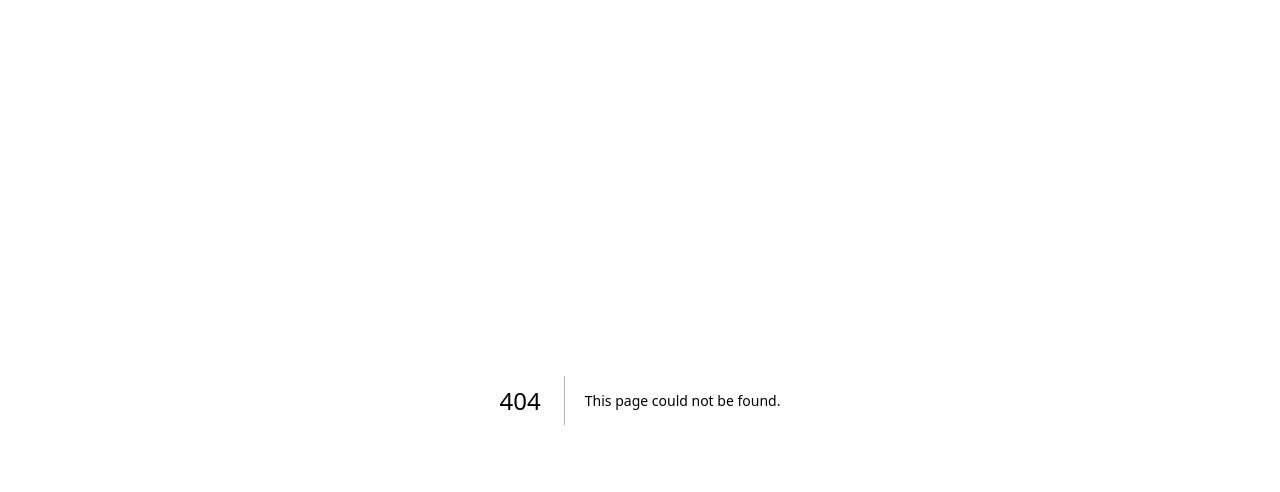
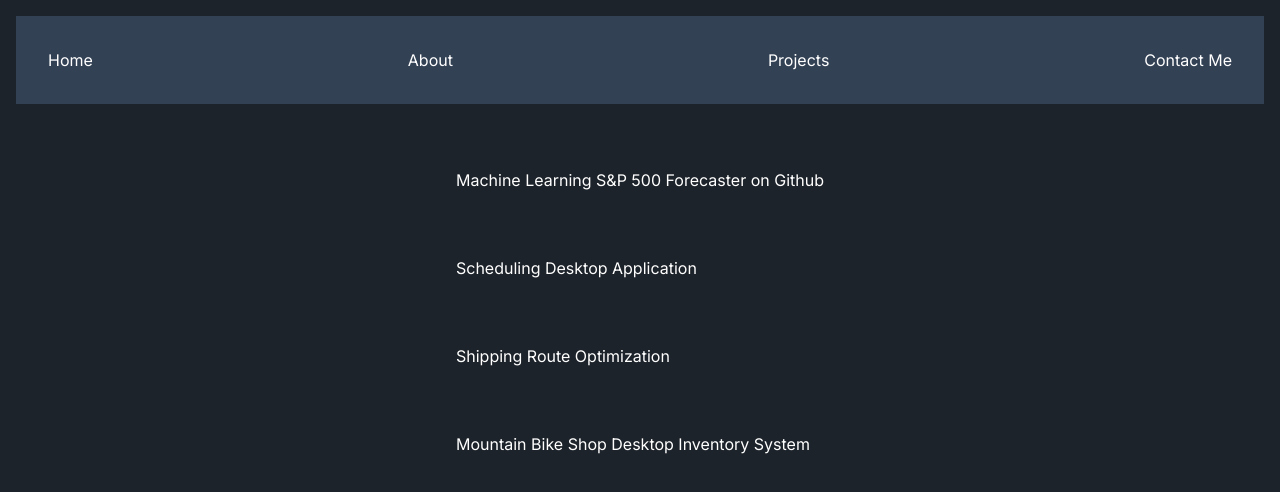
Before and after one commit to rsrusson/Portfolio-Website, a Next.js app: page /projects in a window 1280 px wide. Before the commit this address had no page. Shown: the top 492 px of the page. Built offline with nearby package versions, Linux system fonts and the light colour scheme.

Commit message:
Initial Commit

```diff
--- /dev/null
+++ b/app/NavigationBar.tsx
@@ -0,0 +1,24 @@
+import React from "react";
+import Link from "next/link";
+
+const NavigationBar = () => {
+  return (
+    <nav className="bg-slate-700 p-8">
+      <div className="flex justify-between">
+        <div className="text-white hover:text-red-500">
+          <Link href="/">Home</Link>
+        </div>
+        <div className="text-white hover:text-red-500">
+          <Link href="/about">About</Link>
+        </div>
+        <div className="text-white hover:text-red-500">
+          <Link href="/projects">Projects</Link>
+        </div>
+        <div className="text-white hover:text-red-500">
+          <Link href="/contact">Contact Me</Link>
+        </div>
+      </div>
+    </nav>
+  );
+};
+export default NavigationBar;
--- a/app/globals.css
+++ b/app/globals.css
@@ -17,11 +17,6 @@
 }
 
 body {
-  color: rgb(var(--foreground-rgb));
-  background: linear-gradient(
-      to bottom,
-      transparent,
-      rgb(var(--background-end-rgb))
-    )
-    rgb(var(--background-start-rgb));
+  color: white;
+  padding: 1rem;
 }
--- a/app/layout.tsx
+++ b/app/layout.tsx
@@ -1,22 +1,26 @@
-import './globals.css'
-import type { Metadata } from 'next'
-import { Inter } from 'next/font/google'
+import "./globals.css";
+import type { Metadata } from "next";
+import { Inter } from "next/font/google";
+import NavigationBar from "./NavigationBar";
 
-const inter = Inter({ subsets: ['latin'] })
+const inter = Inter({ subsets: ["latin"] });
 
 export const metadata: Metadata = {
-  title: 'Create Next App',
-  description: 'Generated by create next app',
-}
+  title: "Create Next App",
+  description: "Generated by create next app",
+};
 
 export default function RootLayout({
   children,
 }: {
-  children: React.ReactNode
+  children: React.ReactNode;
 }) {
   return (
-    <html lang="en">
-      <body className={inter.className}>{children}</body>
+    <html lang="en" data-theme="dark">
+      <body className={inter.className}>
+        <NavigationBar />
+        <main>{children}</main>
+      </body>
     </html>
-  )
+  );
 }
--- a/app/page.tsx
+++ b/app/page.tsx
@@ -1,113 +1,6 @@
-import Image from 'next/image'
+import Image from "next/image";
+import NavigationBar from "./NavigationBar";
 
-export default function Home() {
-  return (
-    <main className="flex min-h-screen flex-col items-center justify-between p-24">
-      <div className="z-10 max-w-5xl w-full items-center justify-between font-mono text-sm lg:flex">
-        <p className="fixed left-0 top-0 flex w-full justify-center border-b border-gray-300 bg-gradient-to-b from-zinc-200 pb-6 pt-8 backdrop-blur-2xl dark:border-neutral-800 dark:bg-zinc-800/30 dark:from-inherit lg:static lg:w-auto  lg:rounded-xl lg:border lg:bg-gray-200 lg:p-4 lg:dark:bg-zinc-800/30">
-          Get started by editing&nbsp;
-          <code className="font-mono font-bold">app/page.tsx</code>
-        </p>
-        <div className="fixed bottom-0 left-0 flex h-48 w-full items-end justify-center bg-gradient-to-t from-white via-white dark:from-black dark:via-black lg:static lg:h-auto lg:w-auto lg:bg-none">
-          <a
-            className="pointer-events-none flex place-items-center gap-2 p-8 lg:pointer-events-auto lg:p-0"
-            href="https://vercel.com?utm_source=create-next-app&utm_medium=appdir-template&utm_campaign=create-next-app"
-            target="_blank"
-            rel="noopener noreferrer"
-          >
-            By{' '}
-            <Image
-              src="/vercel.svg"
-              alt="Vercel Logo"
-              className="dark:invert"
-              width={100}
-              height={24}
-              priority
-            />
-          </a>
-        </div>
-      </div>
-
-      <div className="relative flex place-items-center before:absolute before:h-[300px] before:w-[480px] before:-translate-x-1/2 before:rounded-full before:bg-gradient-radial before:from-white before:to-transparent before:blur-2xl before:content-[''] after:absolute after:-z-20 after:h-[180px] after:w-[240px] after:translate-x-1/3 after:bg-gradient-conic after:from-sky-200 after:via-blue-200 after:blur-2xl after:content-[''] before:dark:bg-gradient-to-br before:dark:from-transparent before:dark:to-blue-700 before:dark:opacity-10 after:dark:from-sky-900 after:dark:via-[#0141ff] after:dark:opacity-40 before:lg:h-[360px] z-[-1]">
-        <Image
-          className="relative dark:drop-shadow-[0_0_0.3rem_#ffffff70] dark:invert"
-          src="/next.svg"
-          alt="Next.js Logo"
-          width={180}
-          height={37}
-          priority
-        />
-      </div>
-
-      <div className="mb-32 grid text-center lg:max-w-5xl lg:w-full lg:mb-0 lg:grid-cols-4 lg:text-left">
-        <a
-          href="https://nextjs.org/docs?utm_source=create-next-app&utm_medium=appdir-template&utm_campaign=create-next-app"
-          className="group rounded-lg border border-transparent px-5 py-4 transition-colors hover:border-gray-300 hover:bg-gray-100 hover:dark:border-neutral-700 hover:dark:bg-neutral-800/30"
-          target="_blank"
-          rel="noopener noreferrer"
-        >
-          <h2 className={`mb-3 text-2xl font-semibold`}>
-            Docs{' '}
-            <span className="inline-block transition-transform group-hover:translate-x-1 motion-reduce:transform-none">
-              -&gt;
-            </span>
-          </h2>
-          <p className={`m-0 max-w-[30ch] text-sm opacity-50`}>
-            Find in-depth information about Next.js features and API.
-          </p>
-        </a>
-
-        <a
-          href="https://nextjs.org/learn?utm_source=create-next-app&utm_medium=appdir-template-tw&utm_campaign=create-next-app"
-          className="group rounded-lg border border-transparent px-5 py-4 transition-colors hover:border-gray-300 hover:bg-gray-100 hover:dark:border-neutral-700 hover:dark:bg-neutral-800/30"
-          target="_blank"
-          rel="noopener noreferrer"
-        >
-          <h2 className={`mb-3 text-2xl font-semibold`}>
-            Learn{' '}
-            <span className="inline-block transition-transform group-hover:translate-x-1 motion-reduce:transform-none">
-              -&gt;
-            </span>
-          </h2>
-          <p className={`m-0 max-w-[30ch] text-sm opacity-50`}>
-            Learn about Next.js in an interactive course with&nbsp;quizzes!
-          </p>
-        </a>
-
-        <a
-          href="https://vercel.com/templates?framework=next.js&utm_source=create-next-app&utm_medium=appdir-template&utm_campaign=create-next-app"
-          className="group rounded-lg border border-transparent px-5 py-4 transition-colors hover:border-gray-300 hover:bg-gray-100 hover:dark:border-neutral-700 hover:dark:bg-neutral-800/30"
-          target="_blank"
-          rel="noopener noreferrer"
-        >
-          <h2 className={`mb-3 text-2xl font-semibold`}>
-            Templates{' '}
-            <span className="inline-block transition-transform group-hover:translate-x-1 motion-reduce:transform-none">
-              -&gt;
-            </span>
-          </h2>
-          <p className={`m-0 max-w-[30ch] text-sm opacity-50`}>
-            Explore the Next.js 13 playground.
-          </p>
-        </a>
-
-        <a
-          href="https://vercel.com/new?utm_source=create-next-app&utm_medium=appdir-template&utm_campaign=create-next-app"
-          className="group rounded-lg border border-transparent px-5 py-4 transition-colors hover:border-gray-300 hover:bg-gray-100 hover:dark:border-neutral-700 hover:dark:bg-neutral-800/30"
-          target="_blank"
-          rel="noopener noreferrer"
-        >
-          <h2 className={`mb-3 text-2xl font-semibold`}>
-            Deploy{' '}
-            <span className="inline-block transition-transform group-hover:translate-x-1 motion-reduce:transform-none">
-              -&gt;
-            </span>
-          </h2>
-          <p className={`m-0 max-w-[30ch] text-sm opacity-50`}>
-            Instantly deploy your Next.js site to a shareable URL with Vercel.
-          </p>
-        </a>
-      </div>
-    </main>
-  )
+export default function HomePage() {
+  return <main></main>;
 }
--- /dev/null
+++ b/app/projects/Projects.tsx
@@ -0,0 +1,32 @@
+import React from "react";
+
+const Projects = () => {
+  return (
+    <div className="flex flex-col items-center justify-center">
+      <ul>
+        <li className="pt-16 pb-8 text-white hover:text-red-700">
+          <a href="https://github.com/rsrusson/Machine-Learning-S-P-Forecaster">
+            Machine Learning S&P 500 Forecaster on Github
+          </a>
+        </li>
+        <li className="py-8 text-white hover:text-red-700">
+          <a href="https://github.com/rsrusson/Scheduler-Application">
+            Scheduling Desktop Application
+          </a>
+        </li>
+        <li className="py-8 text-white hover:text-red-700">
+          <a href="https://github.com/rsrusson/TravelingSalesmanShippingOptimization">
+            Shipping Route Optimization
+          </a>
+        </li>
+        <li className="py-8 text-white hover:text-red-700">
+          <a href="https://github.com/rsrusson/MtnBikeWarehouseInventory">
+            Mountain Bike Shop Desktop Inventory System
+          </a>
+        </li>
+      </ul>
+    </div>
+  );
+};
+
+export default Projects;
--- /dev/null
+++ b/app/projects/page.tsx
@@ -0,0 +1,15 @@
+import React from "react";
+import Projects from "./Projects";
+import NavigationBar from "../NavigationBar";
+
+const ProjectsPage = () => {
+  return (
+    <>
+      <div className="flex justify-center">
+        <Projects></Projects>
+      </div>
+    </>
+  );
+};
+
+export default ProjectsPage;
--- a/package.json
+++ b/package.json
@@ -21,5 +21,8 @@
     "react-dom": "18.2.0",
     "tailwindcss": "3.3.3",
     "typescript": "5.2.2"
+  },
+  "devDependencies": {
+    "daisyui": "^3.7.5"
   }
 }
--- a/tailwind.config.ts
+++ b/tailwind.config.ts
@@ -15,6 +15,9 @@ const config: Config = {
       },
     },
   },
-  plugins: [],
+  plugins: [require("daisyui")],
+  daisyui: {
+    themes: ["dark"],
+  },
 }
 export default config
```
Also changed, not shown: 1 other file (tests, documents, lock files or other folders).
